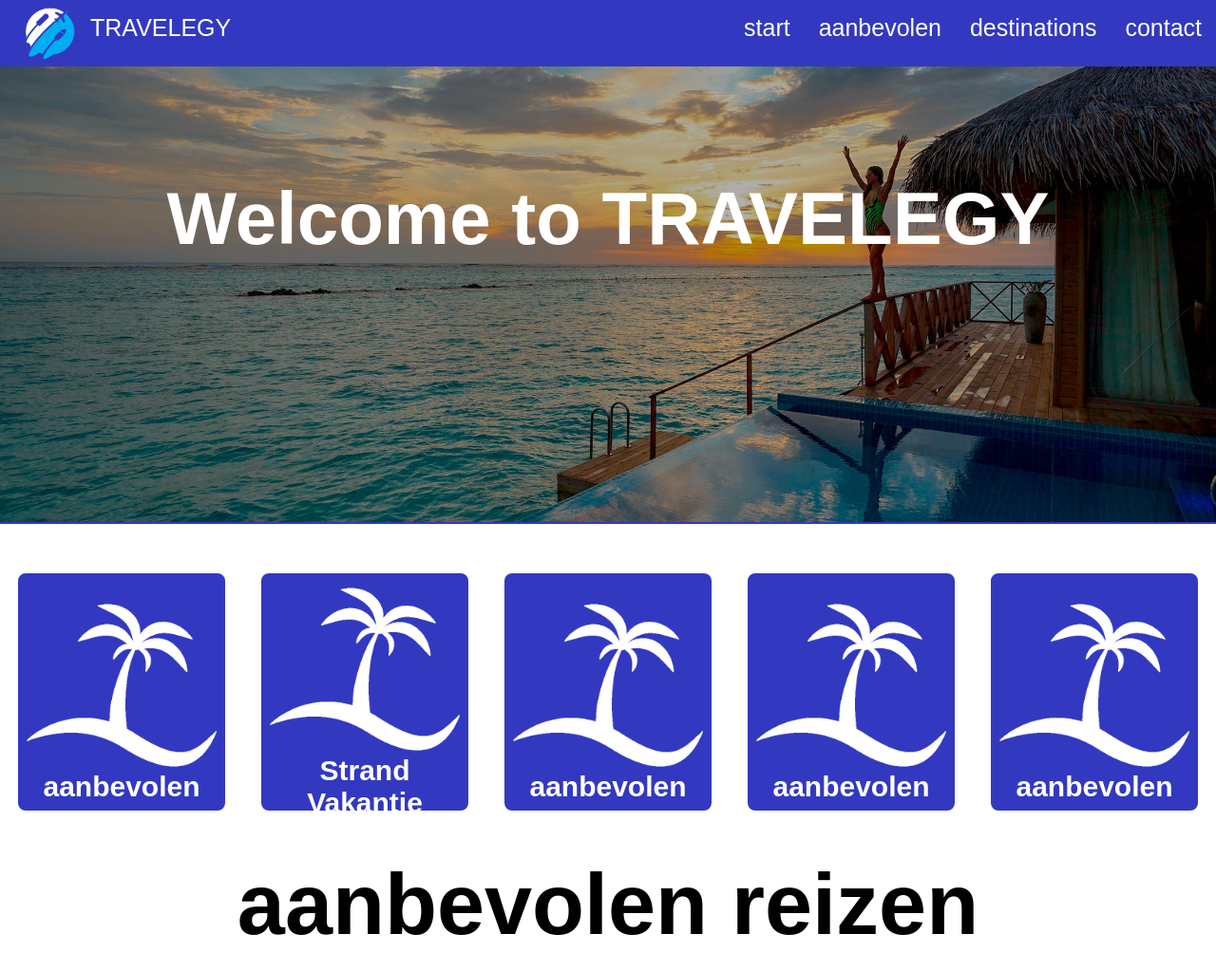
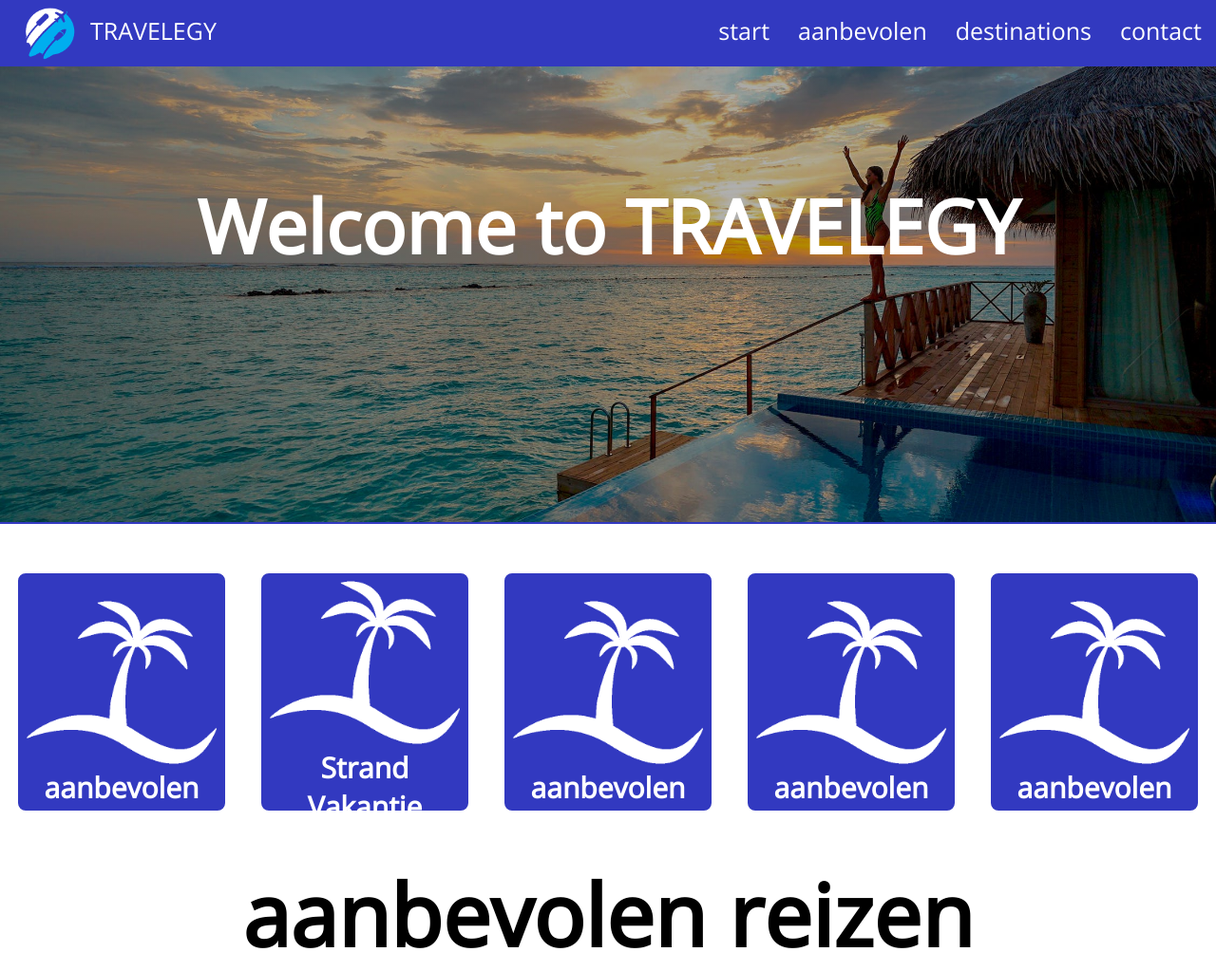
Before and after one commit to CaseBody/CRUD-P4, a PHP site: page / in a window 1280 px wide. Shown: the top 1023 px of the page at 95% size. Run offline with PHP 8.4, Linux system fonts and the light colour scheme.

Commit message:
fonts added on all pages

```diff
--- a/CSS/styles.css
+++ b/CSS/styles.css
@@ -2,7 +2,7 @@
 	margin: 0;
 	padding: 0;
 	/* fonts */
-	font-family: sans-serif;
+	font-family: 'Open Sans', sans-serif;
 }
 
 html {
--- a/create_account.php
+++ b/create_account.php
@@ -6,6 +6,10 @@
 		<meta name="viewport" content="width=device-width, initial-scale=1.0" />
 		<title>Login</title>
 		<link rel="stylesheet" href="CSS/styles.css" />
+		<!-- fonts -->
+		<link rel="preconnect" href="https://fonts.googleapis.com">
+		<link rel="preconnect" href="https://fonts.gstatic.com" crossorigin>
+		<link href="https://fonts.googleapis.com/css2?family=Open+Sans:wght@300&display=swap" rel="stylesheet">
 	</head>
 
 	<body>
--- a/destinations.php
+++ b/destinations.php
@@ -6,9 +6,9 @@
 		<meta name="viewport" content="width=device-width, initial-scale=1.0" />
 		<title>Destinations</title>
 		<link rel="stylesheet" href="CSS/styles.css" />
-		<link rel="preconnect" href="https://fonts.googleapis.com" />
-		<link rel="preconnect" href="https://fonts.gstatic.com" crossorigin />
-		<link href="https://fonts.googleapis.com/css2?family=Oswald:wght@300;400;500;600;700&display=swap" rel="stylesheet" />
+		<link rel="preconnect" href="https://fonts.googleapis.com">
+		<link rel="preconnect" href="https://fonts.gstatic.com" crossorigin>
+		<link href="https://fonts.googleapis.com/css2?family=Open+Sans:wght@300&display=swap" rel="stylesheet">
 	</head>
 	<body class="destinations_pagina">
 		<div class="content">
--- a/index.php
+++ b/index.php
@@ -10,9 +10,9 @@
     <!-- icon page -->
     <link rel="icon" type="image/x-icon" href="Assets/afbeeldingen/.png" />
     <!-- fonts -->
-  <link rel="preconnect" href="https://fonts.googleapis.com/%22%3E">
-  <link rel="preconnect" href="https://fonts.gstatic.com/"crossorigin>
-  <link href="https://fonts.googleapis.com/css2?family=Oswald:wght@300;400;500;600;700&display=swap" rel="stylesheet">
+    <link rel="preconnect" href="https://fonts.googleapis.com">
+    <link rel="preconnect" href="https://fonts.gstatic.com" crossorigin>
+    <link href="https://fonts.googleapis.com/css2?family=Open+Sans:wght@300&display=swap" rel="stylesheet">
   </head>
 
   <?php
--- a/login.php
+++ b/login.php
@@ -6,6 +6,10 @@
 		<meta name="viewport" content="width=device-width, initial-scale=1.0" />
 		<title>Login</title>
 		<link rel="stylesheet" href="CSS/styles.css" />
+		<!-- fonts -->
+		<link rel="preconnect" href="https://fonts.googleapis.com">
+		<link rel="preconnect" href="https://fonts.gstatic.com" crossorigin>
+		<link href="https://fonts.googleapis.com/css2?family=Open+Sans:wght@300&display=swap" rel="stylesheet">
 	</head>
 
 	<body>
```
Also changed, not shown: contact.php (+5 -5 lines), Assets/afbeeldingen/envelope.png (deleted).
